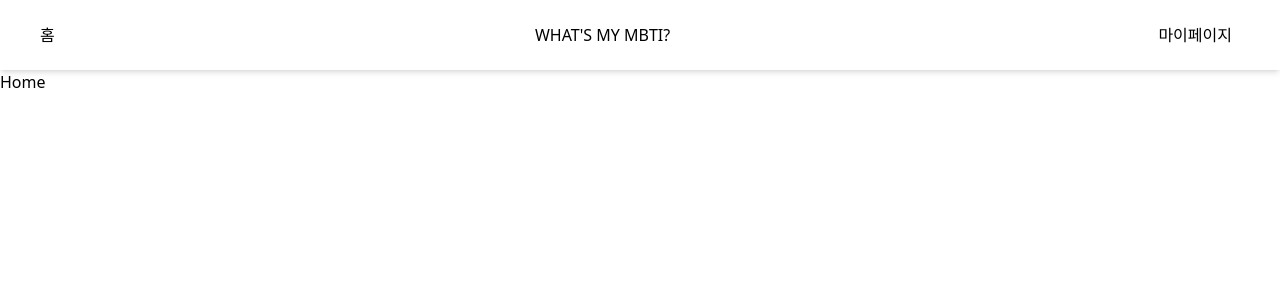
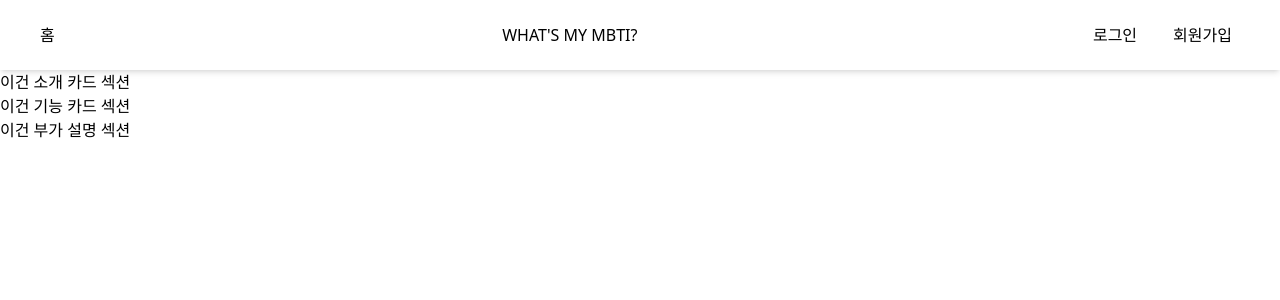
Before and after one commit to choichangyeon/MBTI-Classic, a React (Vite) app: page / in a window 1280 px wide. Shown: the top 300 px of the page. Built offline with nearby package versions, Linux system fonts and the light colour scheme.

Commit message:
check point

```diff
--- /dev/null
+++ b/src/components/home/PostCard.jsx
@@ -0,0 +1,5 @@
+const PostCard = ({ children }) => {
+  return <div className="flex fle">{children}</div>;
+};
+
+export default PostCard;
--- a/src/layouts/Header.jsx
+++ b/src/layouts/Header.jsx
@@ -2,7 +2,7 @@
 import MypageButton from "@components/header/MypageButton";
 import { useNavigate } from "react-router-dom";
 
-const isAuth = true;
+const isAuth = false;
 
 const Header = () => {
   const navigate = useNavigate();
--- a/src/pages/Home.jsx
+++ b/src/pages/Home.jsx
@@ -1,7 +1,13 @@
-import React from "react";
+import PostCard from "@components/home/PostCard";
 
 const Home = () => {
-  return <div>Home</div>;
+  return (
+    <div>
+      <PostCard>이건 소개 카드 섹션</PostCard>
+      <PostCard>이건 기능 카드 섹션</PostCard>
+      <PostCard>이건 부가 설명 섹션</PostCard>
+    </div>
+  );
 };
 
 export default Home;
```
